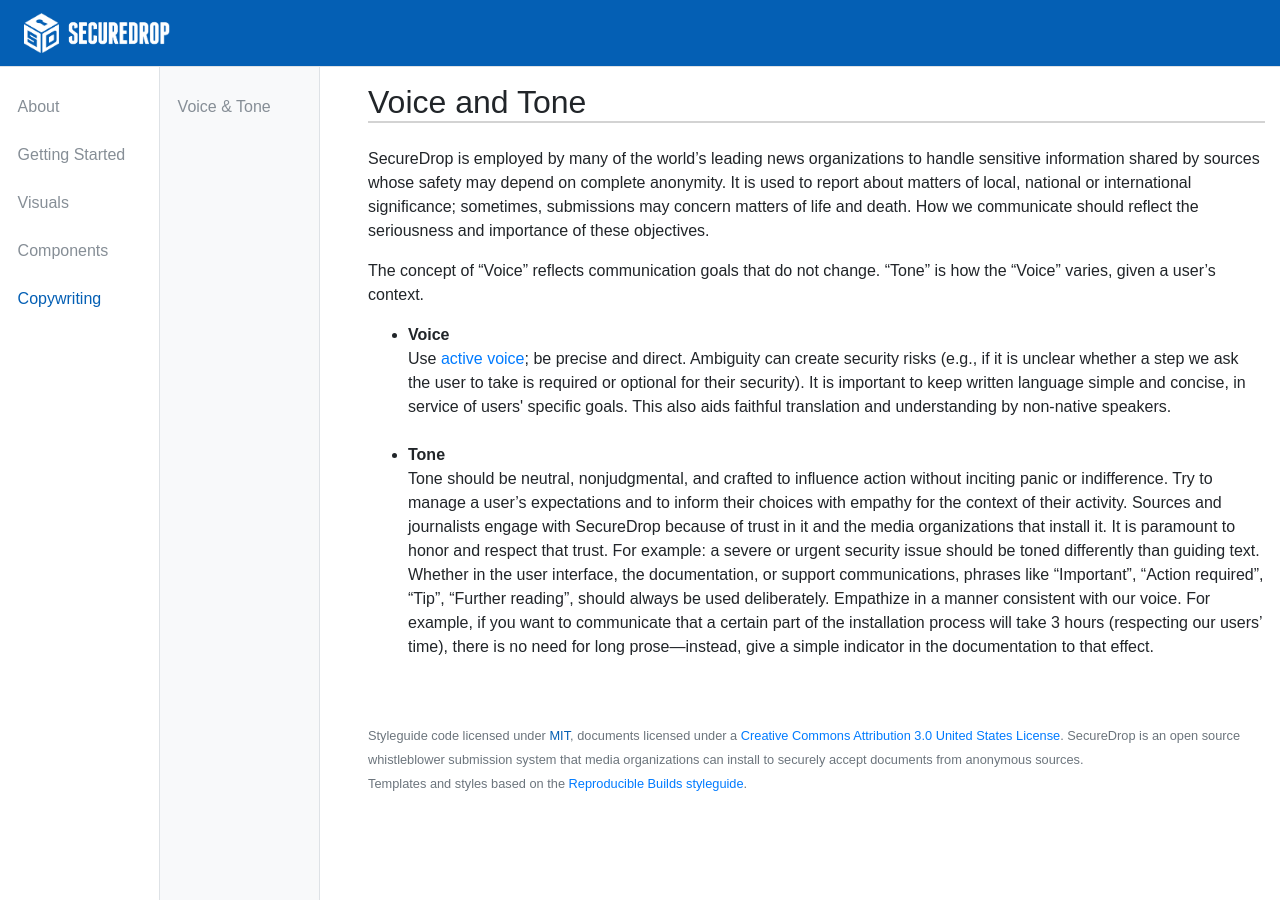
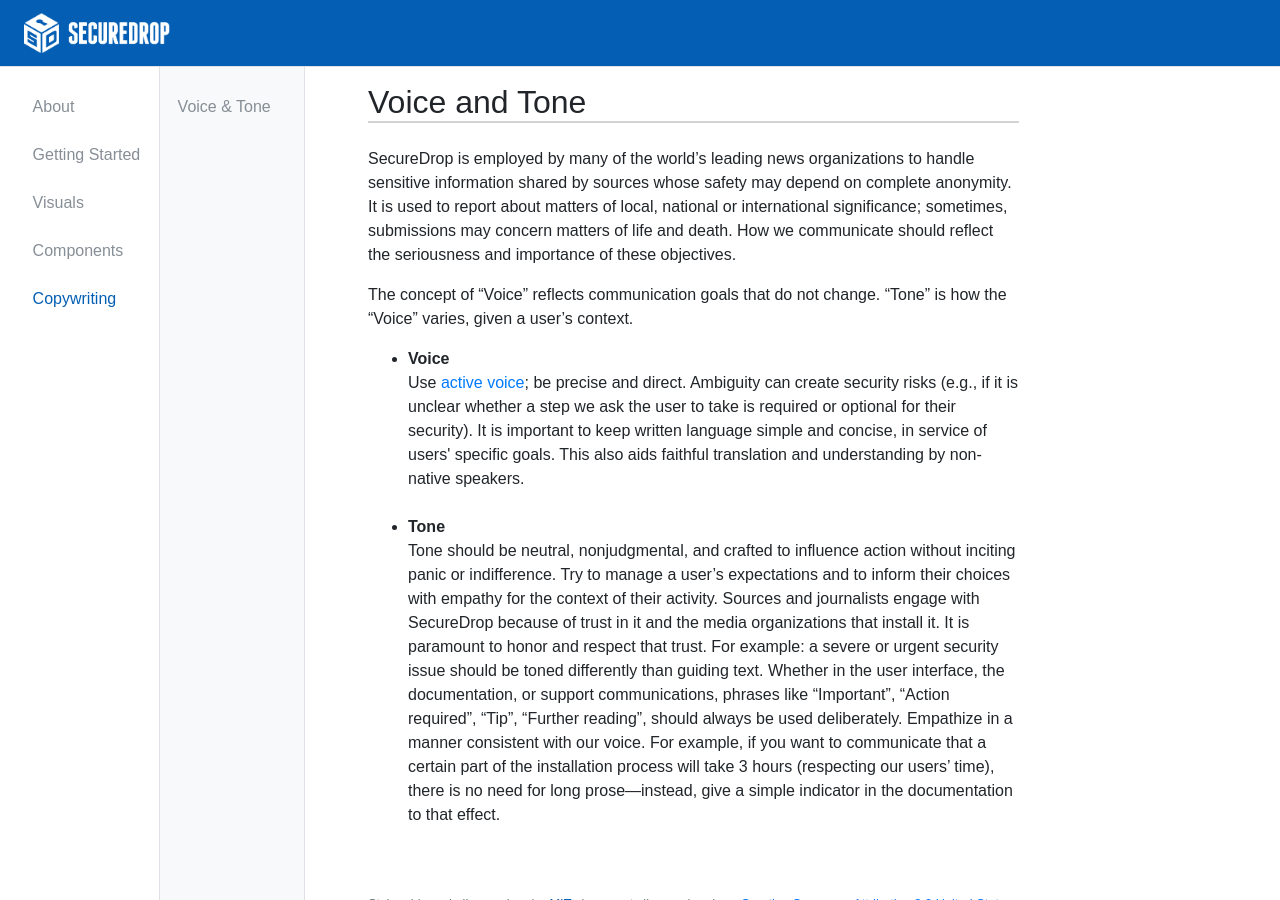
Before and after one commit to freedomofpress/securedrop-styleguide, a Jekyll site: the page built from copywriting.md, in a window 1280 px wide and 900 px high. Built offline with Jekyll 4.4.1, drawn with Linux system fonts in a browser that asks for light colours; some web fonts are replaced.

Commit message:
Fixed writing section

```diff
--- a/_layouts/copywriting.html
+++ b/_layouts/copywriting.html
@@ -4,7 +4,7 @@
 <body>
 {% include navbar.html %}
 <div class="row">
-    <div class="col-md-3 col-sm-4 col-xs-4 p-0">
+    <div class="col-md-3 hidden-sm">
         <div class="row" style="height: 100%">
             <div class="col-md-6 col-sm-6 col-xs-6 p-0 display-md">
                 {% include navbar_side.html sidebarClassName="rb-sidebar__1" %}
@@ -14,7 +14,7 @@
             </div>
         </div>
     </div>
-    <div class="col-lg-9 pt-3 pl-5">
+    <div class="col-lg-7 pt-3 pl-5 pr-5">
       <!--{{ content }}-->
         {% include copywriting/voice.html %}
     {% include scrollspy.html %}
```
Also changed, not shown: 2 other files.
